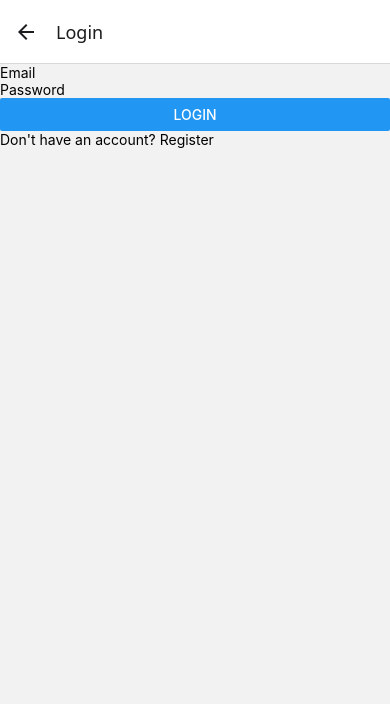
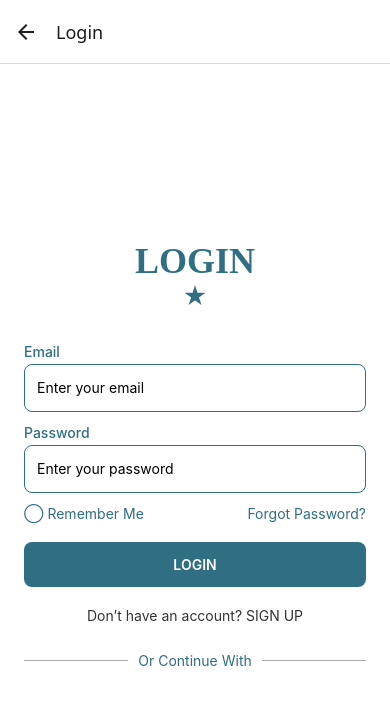
Before and after one commit to COS301-SE-2025/Snap-Vision, a React Native app in the folder snap-vision/: screen /Login in a window 390 px wide. Shown: the top 704 px of the page. Built offline with nearby package versions, Linux system fonts and the light colour scheme.

Commit message:
Enhanced login styling

```diff
--- a/snap-vision/app/(tabs)/login.tsx
+++ b/snap-vision/app/(tabs)/login.tsx
@@ -1,45 +1,162 @@
 // app/(tabs)/login.tsx
 import React, { useState } from 'react';
-import { View, TextInput, Button, Alert, Text, TouchableOpacity } from 'react-native';
+import {
+  View,
+  Text,
+  TextInput,
+  TouchableOpacity,
+  StyleSheet,
+  Alert,
+} from 'react-native';
 import auth from '@react-native-firebase/auth';
 import { useNavigation } from '@react-navigation/native';
 
 export default function LoginScreen() {
+  const navigation = useNavigation();
   const [email, setEmail] = useState('');
   const [password, setPassword] = useState('');
-  const navigation = useNavigation();
+  const [rememberMe, setRememberMe] = useState(false);
 
   const handleLogin = async () => {
     try {
       await auth().signInWithEmailAndPassword(email, password);
       Alert.alert('Success', 'Logged in!');
-      navigation.navigate('Home'); // Navigate to Home after login
+      navigation.navigate('Home'); // Change or create Home screen
     } catch (error: any) {
-      console.error('Login Error:', error.message);
       Alert.alert('Error', error.message);
     }
   };
 
   return (
-    <View className="h-full w-full flex flex-col items-center justify-center bg-blue-200 px-6">
+    <View style={styles.container}>
+      <Text style={styles.header}>LOGIN</Text>
+      <Text style={styles.star}>★</Text>
+
+      <Text style={styles.label}>Email</Text>
       <TextInput
-        placeholder="Email"
+        style={styles.input}
+        placeholder="Enter your email"
         value={email}
         onChangeText={setEmail}
-        className="border border-black rounded-lg p-2 w-full mb-3 bg-white"
+        keyboardType="email-address"
+        autoCapitalize="none"
       />
+
+      <Text style={styles.label}>Password</Text>
       <TextInput
-        placeholder="Password"
+        style={styles.input}
+        placeholder="Enter your password"
         secureTextEntry
         value={password}
         onChangeText={setPassword}
-        className="border border-black rounded-lg p-2 w-full mb-3 bg-white"
       />
-      <Button title="Login" onPress={handleLogin} />
+
+      <View style={styles.rememberContainer}>
+        <TouchableOpacity onPress={() => setRememberMe(!rememberMe)}>
+          <Text style={styles.rememberText}>
+            {rememberMe ? '◉' : '◯'} Remember Me
+          </Text>
+        </TouchableOpacity>
+        <TouchableOpacity>
+          <Text style={styles.forgotText}>Forgot Password?</Text>
+        </TouchableOpacity>
+      </View>
+
+      <TouchableOpacity style={styles.loginButton} onPress={handleLogin}>
+        <Text style={styles.buttonText}>LOGIN</Text>
+      </TouchableOpacity>
 
       <TouchableOpacity onPress={() => navigation.navigate('Register')}>
-        <Text className="text-blue-600 mt-4">Don't have an account? Register</Text>
+        <Text style={styles.signUpText}>
+          Don’t have an account? SIGN UP
+        </Text>
       </TouchableOpacity>
+
+      <View style={styles.dividerRow}>
+        <View style={styles.line} />
+        <Text style={styles.orText}>Or Continue With</Text>
+        <View style={styles.line} />
+      </View>
     </View>
   );
 }
+
+const styles = StyleSheet.create({
+  container: {
+    flex: 1,
+    padding: 24,
+    backgroundColor: '#fff',
+    justifyContent: 'center',
+  },
+  header: {
+    fontSize: 36,
+    fontWeight: 'bold',
+    textAlign: 'center',
+    color: '#2f6e83',
+    fontFamily: 'cursive', // swap with custom font if needed
+  },
+  star: {
+    textAlign: 'center',
+    color: '#2f6e83',
+    fontSize: 24,
+    marginBottom: 20,
+  },
+  label: {
+    marginTop: 12,
+    marginBottom: 4,
+    color: '#2f6e83',
+    fontWeight: '500',
+  },
+  input: {
+    height: 48,
+    borderColor: '#2f6e83',
+    borderWidth: 1,
+    borderRadius: 8,
+    paddingHorizontal: 12,
+    backgroundColor: '#fff',
+  },
+  rememberContainer: {
+    flexDirection: 'row',
+    justifyContent: 'space-between',
+    alignItems: 'center',
+    marginTop: 12,
+    marginBottom: 20,
+  },
+  rememberText: {
+    color: '#2f6e83',
+  },
+  forgotText: {
+    color: '#2f6e83',
+  },
+  loginButton: {
+    backgroundColor: '#2f6e83',
+    paddingVertical: 14,
+    borderRadius: 8,
+    alignItems: 'center',
+    marginBottom: 20,
+  },
+  buttonText: {
+    color: '#fff',
+    fontWeight: '600',
+  },
+  signUpText: {
+    textAlign: 'center',
+    color: '#333',
+    marginBottom: 20,
+  },
+  dividerRow: {
+    flexDirection: 'row',
+    alignItems: 'center',
+    marginTop: 8,
+  },
+  line: {
+    flex: 1,
+    height: 1,
+    backgroundColor: '#aaa',
+  },
+  orText: {
+    marginHorizontal: 10,
+    color: '#2f6e83',
+    fontSize: 14,
+  },
+});
--- a/snap-vision/app/(tabs)/registration.tsx
+++ b/snap-vision/app/(tabs)/registration.tsx
@@ -92,7 +92,7 @@ export default function RegistrationScreen() {
 
       <TouchableOpacity onPress={() => navigation.navigate('Login')}>
         <Text style={styles.signUpText}>
-          Don’t have an account? SIGN UP
+          Already have an account? LOGIN
         </Text>
       </TouchableOpacity>
 
```
